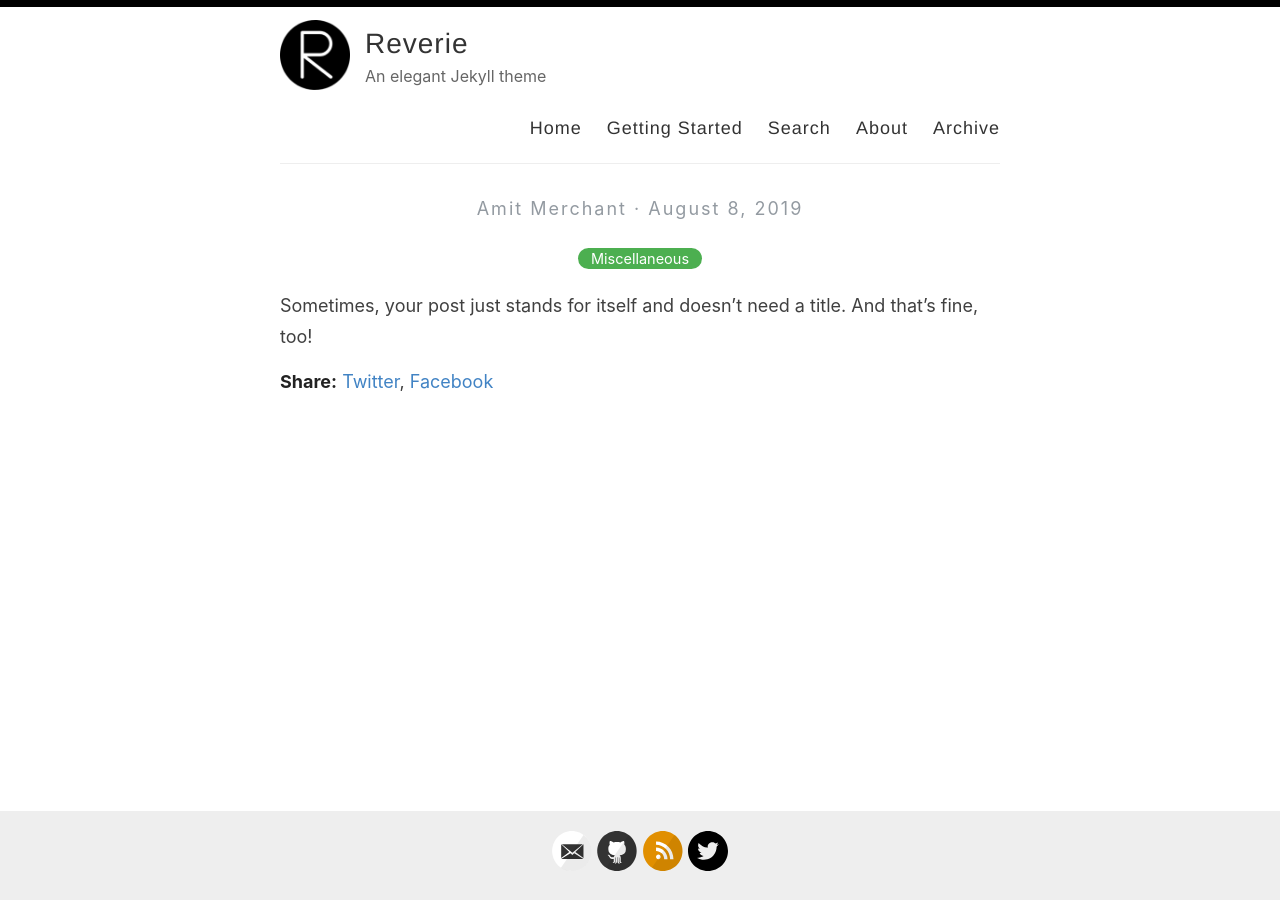
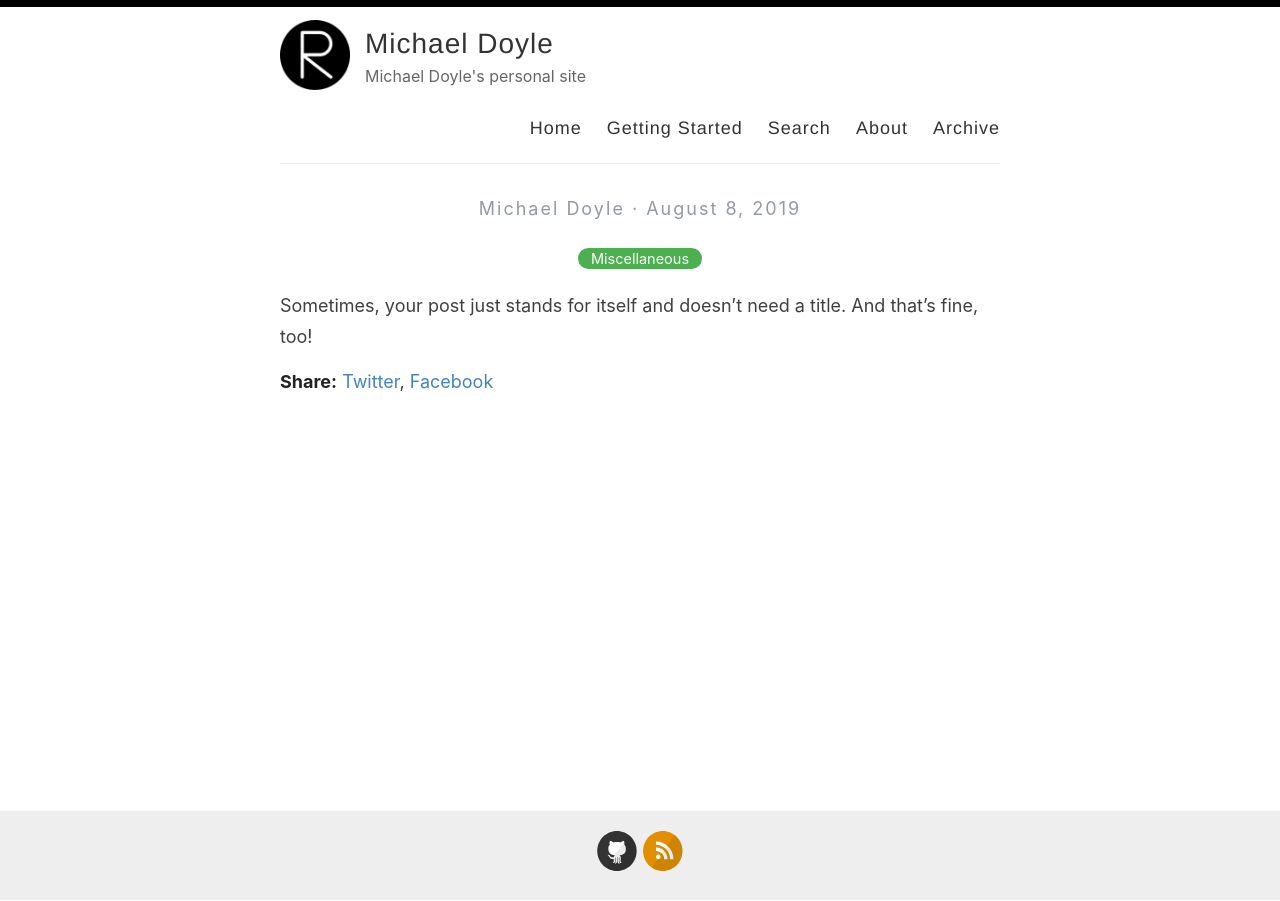
Before and after one commit to francidollars/francidollars.github.io, a Jekyll site: the page built from _posts/2019-08-08-no-title-posts.md, in a window 1280 px wide. Built offline with Jekyll 4.4.1, drawn with Linux system fonts in a browser that asks for light colours.

Commit message:
Update _config.yml

```diff
--- a/_config.yml
+++ b/_config.yml
@@ -3,13 +3,13 @@
 #
 
 # Name of your site (displayed in the header)
-name: Reverie
+name: Michael Doyle
 
 # Name of the author
-author: Amit Merchant
+author: Michael Doyle
 
 # Short bio or description (displayed in the header)
-description: An elegant Jekyll theme
+description: Michael Doyle's personal site
 
 # URL of your avatar or profile pic (you could use your GitHub profile pic)
 avatar: /images/reverie.png
@@ -21,15 +21,15 @@ avatar: /images/reverie.png
 # Includes an icon in the footer for each username you enter
 footer-links:
   dribbble:
-  email: amit.d.merchant@gmail.com
+  email:
   facebook:
   flickr:
-  github: amitmerchant1990/reverie
+  github: francidollars
   instagram:
   linkedin:
   pinterest:
   rss: rss
-  twitter: amit_merchant
+  twitter:
   stackoverflow:
   youtube: # channel/<your_long_string> or user/<user-name>
   googleplus: # anything in your profile username that comes after plus.google.com/
@@ -41,15 +41,15 @@ footer-links:
 disqus:
 
 # Enter your Google Analytics web tracking code (e.g. UA-2110908-2) to activate tracking
-google_analytics: UA-43339302-11
+# google_analytics: UA-43339302-11
 
 # For newer "GA4" analytics, use the following instead of the "UA" entry above
-#google_analytics_ga4: G-GABC1DEFG
+# google_analytics_ga4: G-GABC1DEFG
 
 # Your website URL (e.g. http://amitmerchant1990.github.io or http://www.amitmerchant.com)
 # Used for Sitemap.xml and your RSS feed
-url: http://www.amitmerchant.com/reverie
-enforce_ssl: https://www.amitmerchant.com/reverie
+url: http://www.mdoyle.com
+enforce_ssl: https://www.mdoyle.com
 
 # If you're hosting your site at a Project repository on GitHub pages
 # (http://yourusername.github.io/repository-name)
```
